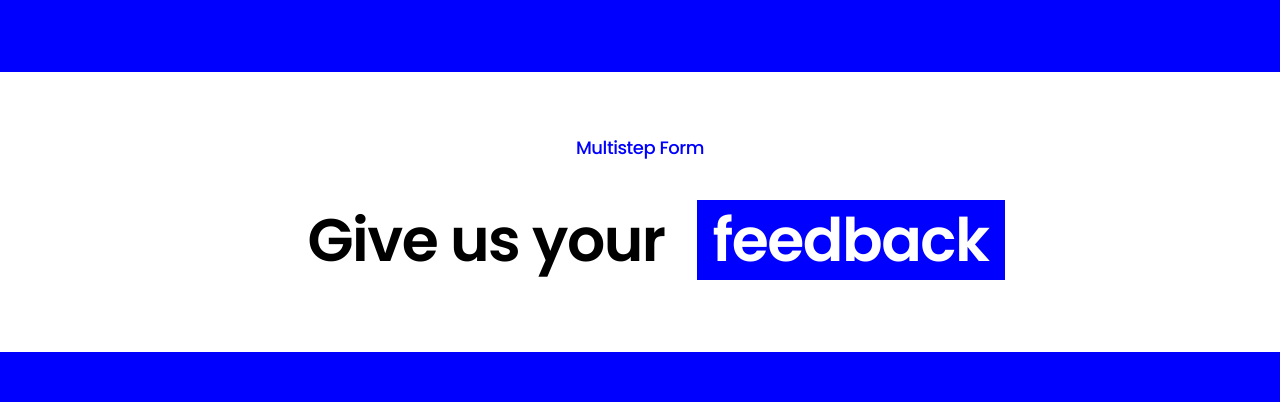
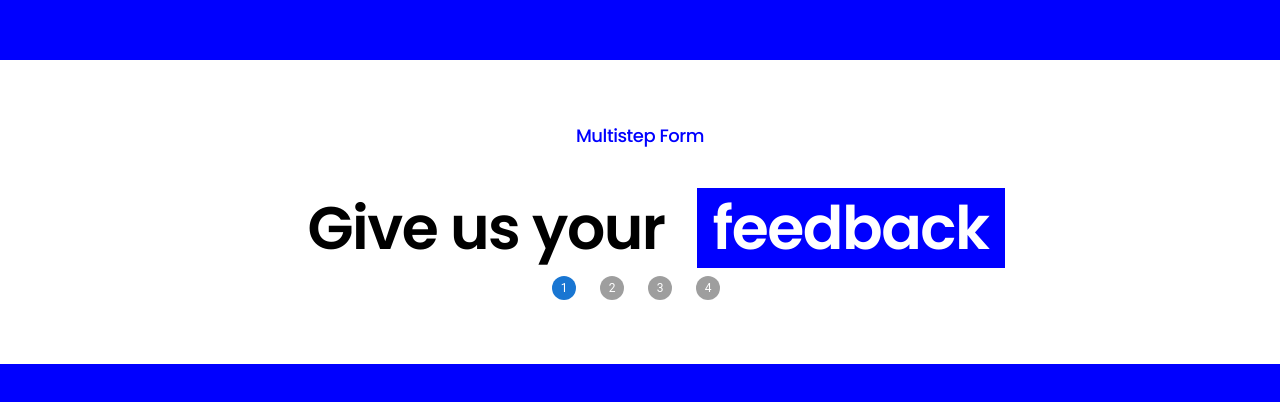
Before and after one commit to bazyli2/multi-step-form, a Next.js app: page / in a window 1280 px wide. Shown: the part 188-590 px from the top of the page. Built offline with nearby package versions, Linux system fonts and the light colour scheme; what @mui/material-nextjs would draw is missing.

Commit message:
added stepper component

```diff
--- /dev/null
+++ b/src/pages/MultiStepForm/FormStepper/FormStepper.tsx
@@ -0,0 +1,18 @@
+"use client";
+
+import { Step, StepLabel, Stepper } from "@mui/material";
+import { useState } from "react";
+
+const steps = [1, 2, 3, 4];
+export function FormStepper() {
+  const [activeStep, setActiveStep] = useState(0);
+  return (
+    <Stepper activeStep={activeStep}>
+      {steps.map((step) => (
+        <Step key={step}>
+          <StepLabel></StepLabel>
+        </Step>
+      ))}
+    </Stepper>
+  );
+}
--- /dev/null
+++ b/src/pages/MultiStepForm/FormStepper/index.ts
@@ -0,0 +1 @@
+export { FormStepper } from "./FormStepper";
--- a/src/pages/MultiStepForm/MultiStepForm.tsx
+++ b/src/pages/MultiStepForm/MultiStepForm.tsx
@@ -1,3 +1,5 @@
+import { FormStepper } from "./FormStepper";
+
 export function MultiStepForm() {
   return (
     <div className="flex-1 bg-blue flex items-center justify-center">
@@ -9,6 +11,7 @@ export function MultiStepForm() {
           <div className="px-8">Give us your</div>
           <div className="px-4 bg-blue text-white">feedback</div>
         </div>
+        <FormStepper />
       </div>
     </div>
   );
```
